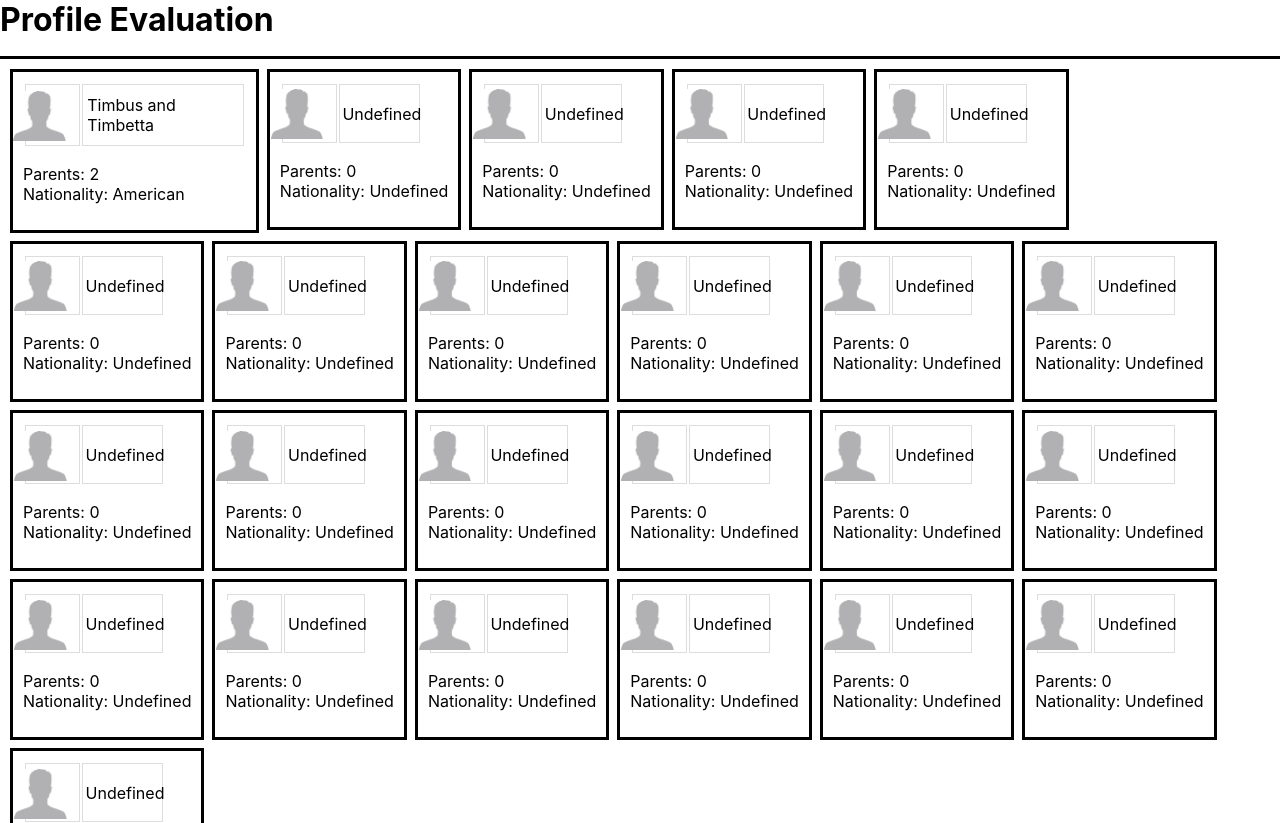
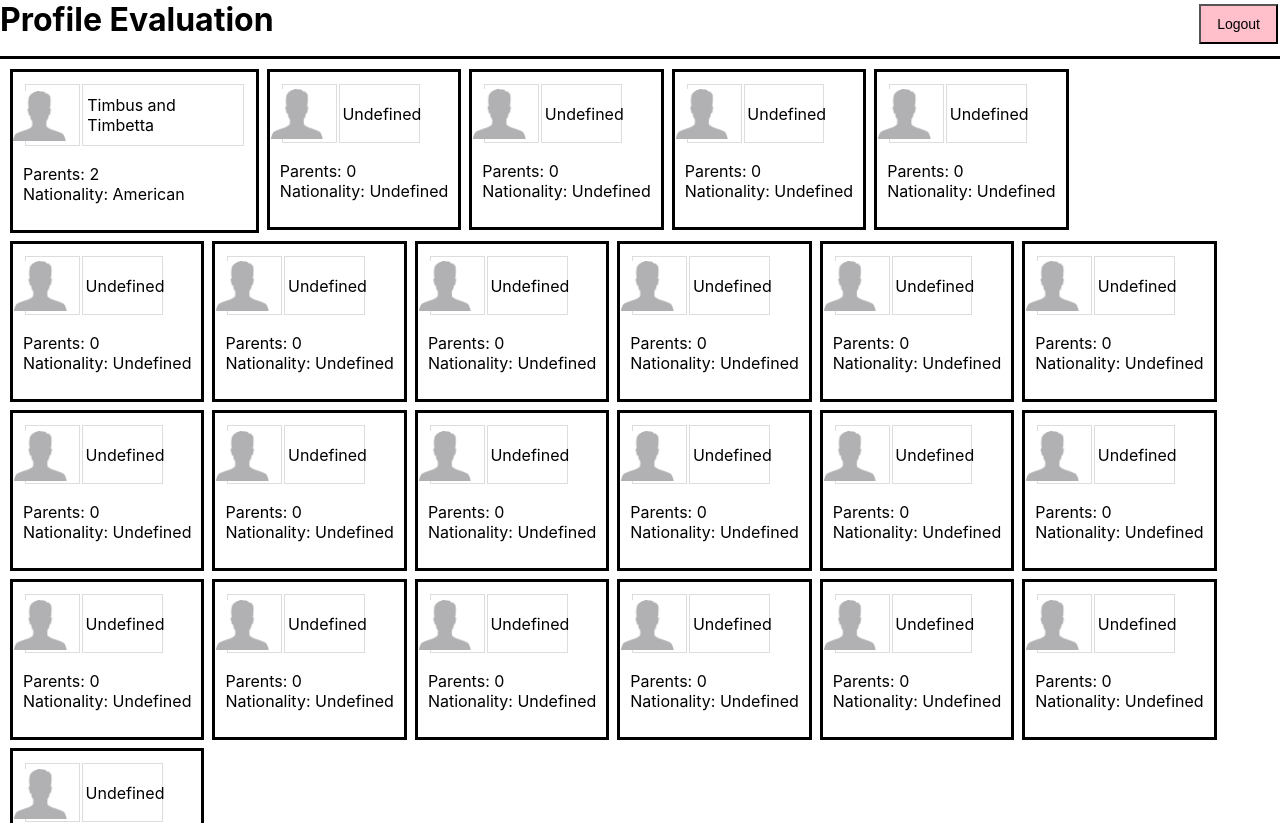
Before and after one commit to matedro/444_driftr, a React (Create React App) app: page /c/evaluate in a window 1280 px wide. Built offline with nearby package versions, Linux system fonts and the light colour scheme; the HTML template or start-up script is replaced by a standard one.

Commit message:
Added LogoutButton to eval pages, imported CSS where missing

```diff
--- a/src/evaluation/EvalChild.js
+++ b/src/evaluation/EvalChild.js
@@ -2,6 +2,8 @@ import React from 'react';
 import Grid from "@material-ui/core/Grid";
 import { useHistory } from "react-router-dom";
 import ProfileSummary from './ProfileSummary.js';
+import LogoutButton from "./../LogoutButton";
+import './Eval.css';
 
 function EvalChild() {
   let history = useHistory();
@@ -12,6 +14,7 @@ function EvalChild() {
 
   return (
     <div>
+      <LogoutButton />
       <h1 className="Header">Profile Evaluation</h1>
       <div className="Grid">
         <Grid container spacing={1}>
--- a/src/evaluation/EvalDetailChild.js
+++ b/src/evaluation/EvalDetailChild.js
@@ -2,10 +2,13 @@ import React from 'react';
 import Grid from "@material-ui/core/Grid";
 import ProfileSummary from './ProfileSummary.js';
 import ProfileDetail from './ProfileDetail.js';
+import LogoutButton from "./../LogoutButton";
+import './Eval.css';
 
 function EvalDetailChild() {
   return (
     <div>
+      <LogoutButton />
       <h1 className="Header">Profile Evaluation</h1>
       <table>
         <tr>
--- a/src/evaluation/EvalDetailParent.js
+++ b/src/evaluation/EvalDetailParent.js
@@ -3,11 +3,13 @@ import Grid from "@material-ui/core/Grid";
 import Filter from './Filter.js';
 import ProfileSummary from './ProfileSummary.js';
 import ProfileDetail from './ProfileDetail.js';
+import LogoutButton from "./../LogoutButton";
 import './Eval.css';
 
 function EvalDetailParent() {
   return (
     <div>
+      <LogoutButton />
       <h1 className="Header">Profile Evaluation</h1>
       <table>
         <tr>
--- a/src/evaluation/EvalParent.js
+++ b/src/evaluation/EvalParent.js
@@ -3,6 +3,8 @@ import Grid from "@material-ui/core/Grid";
 import { useHistory } from "react-router-dom";
 import Filter from './Filter.js';
 import ProfileSummary from './ProfileSummary.js';
+import LogoutButton from "./../LogoutButton";
+import './Eval.css';
 
 function EvalParent() {
   let history = useHistory();
@@ -13,6 +15,7 @@ function EvalParent() {
 
   return (
     <div>
+      <LogoutButton />
       <h1 className="Header">Profile Evaluation</h1>
       <table>
         <tr>
```
